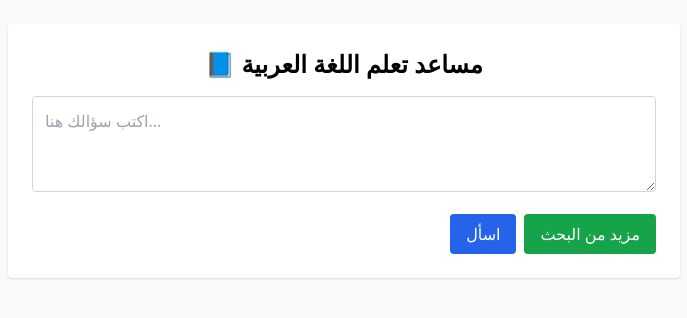
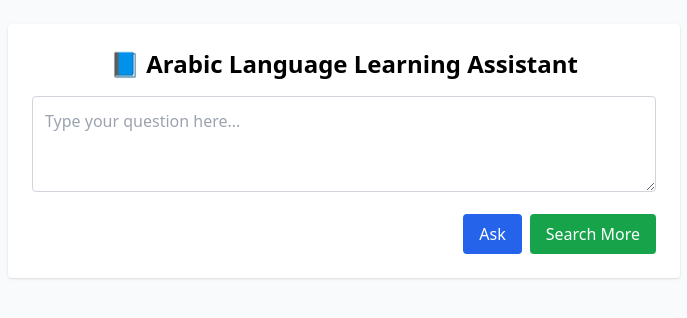
Before and after one commit to idrak-dareshani/arabic-qa-assistant, a Flask app: page / in a window 1280 px wide. Shown: the top 318 px of the page, without its empty margins (296-983 px from the left). Run offline with Flask 3, Linux system fonts and the light colour scheme; some libraries are stand-ins or nearby versions.

Commit message:
change to english

```diff
--- a/templates/index.html
+++ b/templates/index.html
@@ -1,32 +1,32 @@
 <!DOCTYPE html>
-<html lang="ar" dir="ltr">
+<html lang="en" dir="ltr">
 <head>
   <meta charset="UTF-8" />
-  <title>مساعد اللغة العربية</title>
+  <title>Arabic Language Assistant</title>
   <script src="https://cdn.tailwindcss.com"></script>
 </head>
 <body class="bg-gray-50 font-sans p-6">
   <div class="max-w-2xl mx-auto bg-white p-6 rounded shadow">
-    <h1 class="text-2xl font-bold mb-4 text-center">📘 مساعد تعلم اللغة العربية</h1>
+    <h1 class="text-2xl font-bold mb-4 text-center">📘 Arabic Language Learning Assistant</h1>
     <form method="POST" class="space-y-4">
-      <textarea name="question" placeholder="اكتب سؤالك هنا..." required
+      <textarea name="question" placeholder="Type your question here..." required
         class="w-full p-3 border border-gray-300 rounded h-24">{{ question or "" }}</textarea>
       <div class="flex gap-2 justify-end">
-        <button type="submit" name="ask" class="bg-blue-600 text-white px-4 py-2 rounded">اسأل</button>
-        <button type="submit" name="more_info" class="bg-green-600 text-white px-4 py-2 rounded">مزيد من البحث</button>
+        <button type="submit" name="ask" class="bg-blue-600 text-white px-4 py-2 rounded">Ask</button>
+        <button type="submit" name="more_info" class="bg-green-600 text-white px-4 py-2 rounded">Search More</button>
       </div>
     </form>
 
     {% if answer %}
       <div class="mt-6 bg-blue-50 p-4 rounded">
-        <h2 class="font-semibold text-blue-700">📖 الإجابة المحلية:</h2>
-        <div class="prose max-w-none text-right" dir="ltr">{{ answer | safe }}</div>
+        <h2 class="font-semibold text-blue-700">📖 Local Answer:</h2>
+        <div class="prose max-w-none" dir="ltr">{{ answer | safe }}</div>
       </div>
     {% endif %}
 
     {% if web_info %}
       <div class="mt-6 bg-green-50 p-4 rounded">
-        <h2 class="font-semibold text-green-700">🌐 نتائج البحث من الويب:</h2>
+        <h2 class="font-semibold text-green-700">🌐 Web Search Results:</h2>
         <pre class="whitespace-pre-wrap text-sm">{{ web_info }}</pre>
       </div>
     {% endif %}
```
